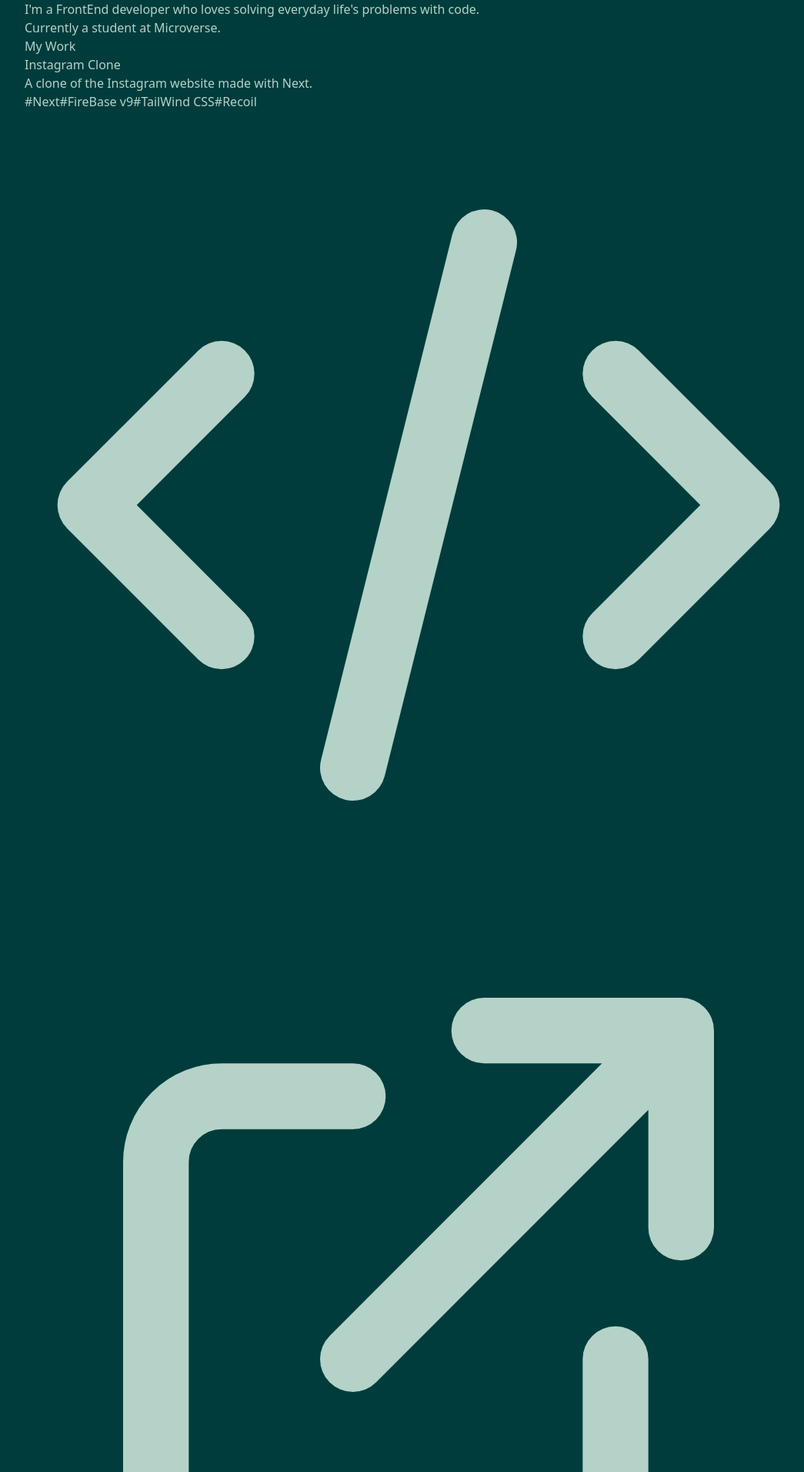
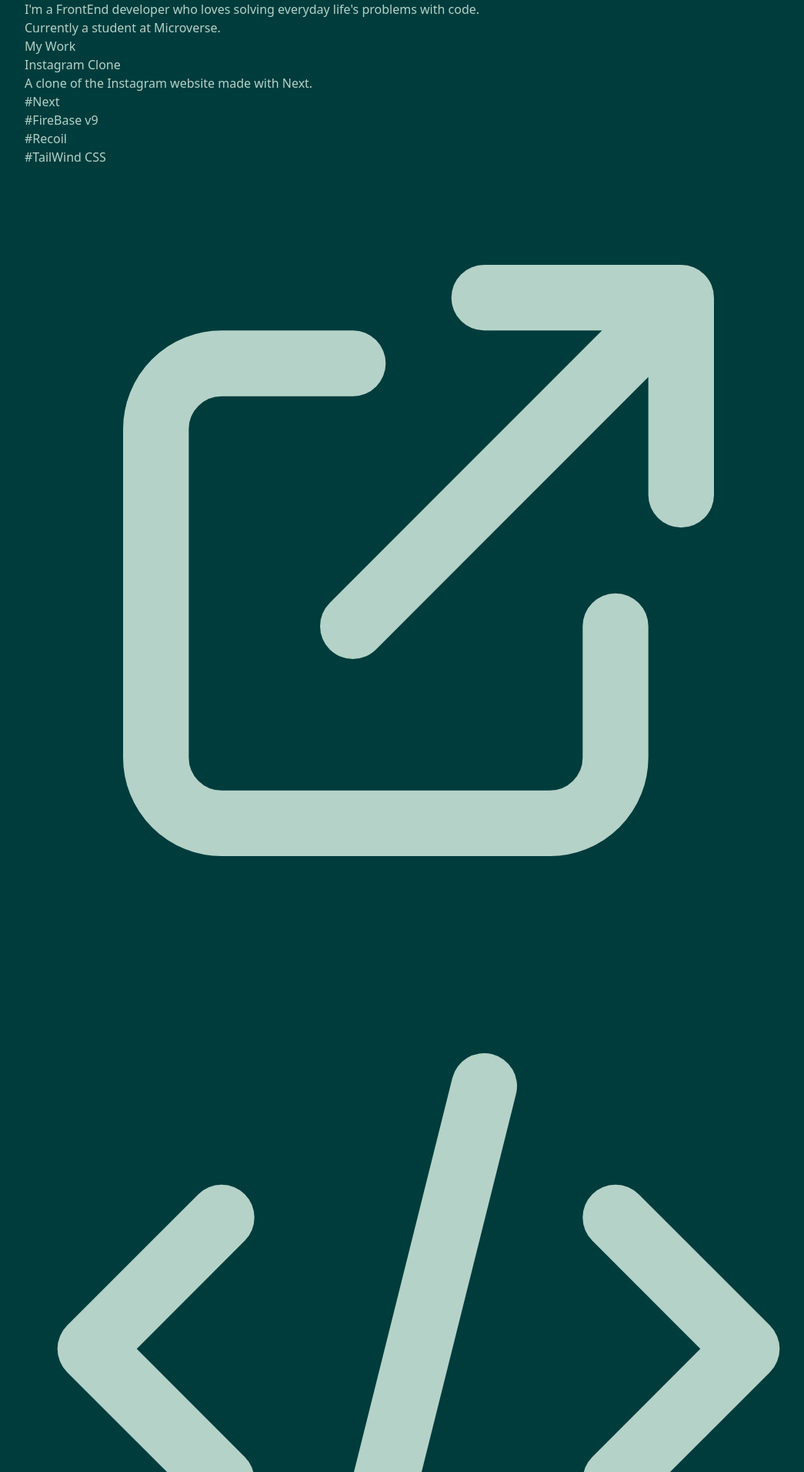
Before and after one commit to SamanAtashi/Portfolio-V.2, a Next.js app: page / in a window 1280 px wide. Shown: the part 168-2080 px from the top of the page at 77% size, without its empty margins (96-1141 px from the left). Built offline with nearby package versions, Linux system fonts and the light colour scheme.

Commit message:
Update project size and style

```diff
--- a/Components/Projects/Project.jsx
+++ b/Components/Projects/Project.jsx
@@ -2,21 +2,44 @@ import { ExternalLinkIcon, CodeIcon } from '@heroicons/react/outline';
 
 const Project = (props) => {
 	const stacks = () => {
-		let newArr = [];
-		props.stack.forEach((item) => {
-			newArr.push(<span>#{item}</span>);
-		});
-		return newArr;
+		return props.stack.map((item) => <li className="mr-3">#{item}</li>);
 	};
+	let circle = (
+		<span class="relative inline-flex rounded-full h-3 w-3 bg-yellow-500">
+			<span class="animate-ping absolute inline-flex h-full w-full rounded-full bg-yellow-500 opacity-75"></span>
+		</span>
+	);
+
+	if (props.status == 'Done') {
+		circle = (
+			<span class="relative inline-flex rounded-full h-3 w-3 bg-green-500">
+				<span class="animate-ping absolute inline-flex h-full w-full rounded-full bg-green-500 opacity-75"></span>
+			</span>
+		);
+	}
 
 	return (
-		<article className="bg-Secondary text-Primary p-7 my-8 rounded-lg shadow-md h-80">
-			<header className="text-2xl ">{props.name}</header>
-			<div className="w-full border border-Primary my-3.5"></div>
-			{/* <div> */}
+		<article className="bg-Secondary text-Primary p-6 my-8 rounded-lg shadow-2xl h-80 font-Montserratss relative">
+			<header className="font-semibold text-2xl">
+				{props.name}
+			</header>
+			<div className="w-full border-Primary_Light border-2 my-3.5"></div>
 			<p>{props.desc}</p>
-				<div>{stacks()}</div>
-				<div className="flex justify-start items-center space-x-3">
+			<ul className="text-Primary_Light font-medium  italic mt-3.5 flex  flex-wrap">
+				{stacks()}
+			</ul>
+			<div className="flex justify-start items-center space-x-3 mt-3.5">
+				<a
+					href={props.url}
+					onClick={() =>
+						window.open(props.githubUrl, '_blank')
+					}
+					target="_blank"
+					rel="noreferrer"
+					className="h-9 w-9 p-1 bg-Primary_Light text-Secondary rounded flex justify-center items-center "
+				>
+					<ExternalLinkIcon />
+				</a>
 				<a
 					href={props.githubUrl}
 					onClick={() =>
@@ -24,23 +47,14 @@ const Project = (props) => {
 					}
 					target="_blank"
 					rel="noreferrer"
-						className="h-10 w-10  bg-Tertiary rounded flex justify-center items-center p-1"
+					className="h-9 w-9  bg-Primary_Light text-Secondary rounded flex justify-center items-center p-1"
 				>
 					<CodeIcon />
 				</a>
-					<a
-						href={props.url}
-						onClick={() =>
-							window.open(props.githubUrl, '_blank')
-						}
-						target="_blank"
-						rel="noreferrer"
-						className="h-10 w-10 p-1 bg-Tertiary rounded flex justify-center items-center "
-					>
-						<ExternalLinkIcon />
-					</a>
 			</div>
-			{/* </div> */}
+			<span class="absolute -top-0.5 -right-0.5 flex h-3 w-3">
+				{circle}
+			</span>{' '}
 		</article>
 	);
 };
--- a/Components/Projects/Projects.jsx
+++ b/Components/Projects/Projects.jsx
@@ -14,8 +14,8 @@ class Projects extends React.Component {
 				stack: [
 					'Next',
 					'FireBase v9',
+					'Recoil',
 					'TailWind CSS',
-					'Recoil',
 				],
 				url: 'https://github.com/SamanAtashi/instagram-clone',
 				githubUrl:
@@ -71,9 +71,9 @@ class Projects extends React.Component {
 
 	render() {
 		return (
-			<section className="">
-				<header className="text-Secondary_Light text-3xl font-semibold font-Bodoni">
-					<span className="highlight">
+			<section className="mt-12">
+				<header className="text-Secondary_Light text-5xl font-semibold font-Bodoni">
+					<span>
 						My Work
 					</span>
 				</header>
--- a/global.css
+++ b/global.css
@@ -6,6 +6,6 @@
 
 @layer utilities {
 	.highlight {
-		background: linear-gradient(to top, #b4bd32 35%, transparent 0%);
+		background: linear-gradient(to top, #b4bd32 5%, transparent 0%);
 	}
 }
```
Lines whose indentation alone changed are shown as unchanged.
